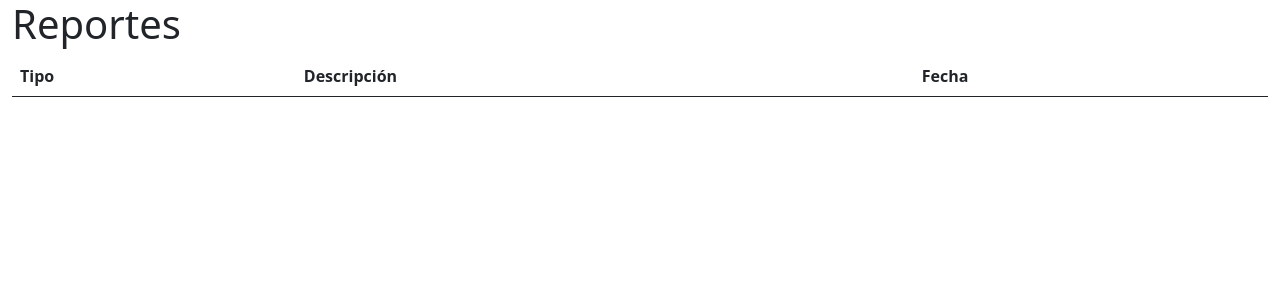
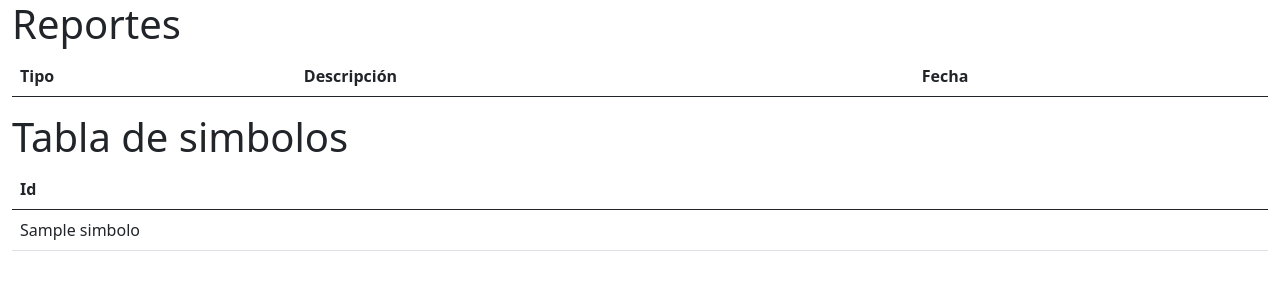
Before and after one commit to MacoChave/Compi2-JOLC, a Flask app: template templates/reports.html in a window 1280 px wide. Shown: the part 56-356 px from the top of the page. Run offline with Flask 2, Linux system fonts and the light colour scheme; the template is opened without the code that fills it: most values are stand-ins (such as "Sample title", 1, 10 or a date in 2020); lists and menus that the app fills with data are empty.

Commit message:
Mostrar errores y simbolos

```diff
--- a/analizar.py
+++ b/analizar.py
@@ -436,4 +436,4 @@ def ejecutar_instrucciones(instrucciones: Instruccion, locales: TS.TablaSimbolo,
         else :
             print('Error semantico: Instrucción no válida')
             errores.append(Error('Error semántico', 'Instrucción no reconocida'))
-    return response, errores
+    return response, errores, globales
--- a/app.py
+++ b/app.py
@@ -5,7 +5,7 @@ from gramatica import *
 
 app = Flask(__name__)
 
-res = 0
+res = None
 
 @app.route('/')
 def home():
@@ -21,21 +21,23 @@ def analize():
     global errores
     global response
     global res
-    response = ''
     globales = TablaSimbolo()
     errores = []
+    response = ''
+    res = None
     if request.method == 'POST' :
         source = request.form['code']
         instrucciones = parse(source)
         tabla_simbolo = TablaSimbolo()
         globales_inner = TablaSimbolo()
         res = ejecutar_instrucciones(instrucciones, tabla_simbolo, globales_inner)
-    return render_template('editor.html', source = source, result = res[0], error = res[1])
+    return render_template('editor.html', source = source, result = res[0])
 
 @app.route('/reports')
 def reports():
     global res
-    return render_template('reports.html', error = res[1])
+    print(res[2])
+    return render_template('reports.html', error = res[1], ts = res[2])
 
 if __name__ == '__main__':
     app.run(debug=True)
--- a/templates/reports.html
+++ b/templates/reports.html
@@ -17,5 +17,18 @@
 			{% endfor %}
 		</tbody>
 	</table>
+	<h1>Tabla de simbolos</h1>
+	<table class="table">
+		<thead>
+			<th>Id</th>
+		</thead>
+		<tbody>
+			{% for simbolo in ts.simbolos %}
+			<tr>
+				<td>{{simbolo}}</td>
+			</tr>
+			{% endfor %}
+		</tbody>
+	</table>
 </div>
 {% endblock %}
```
